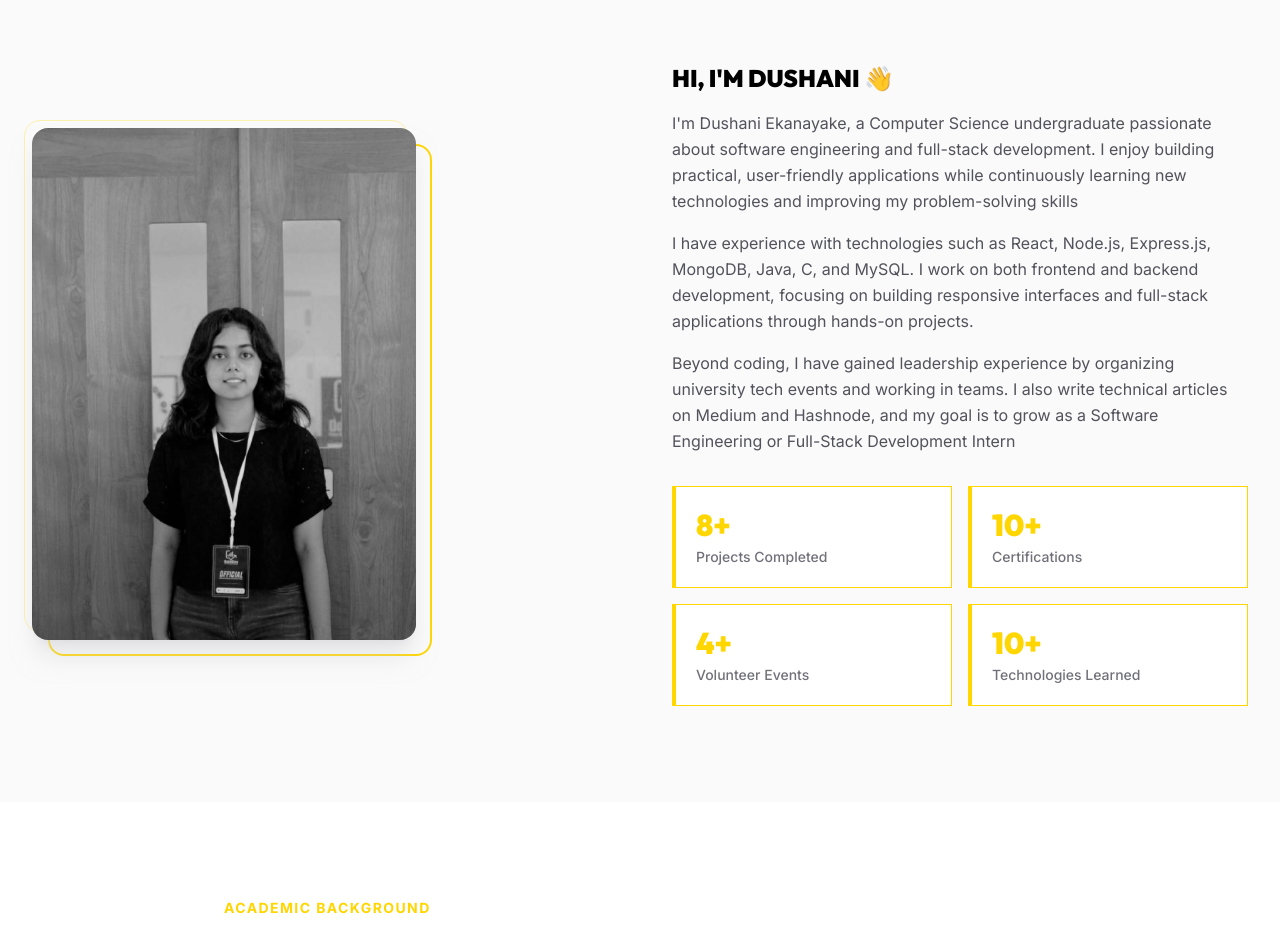
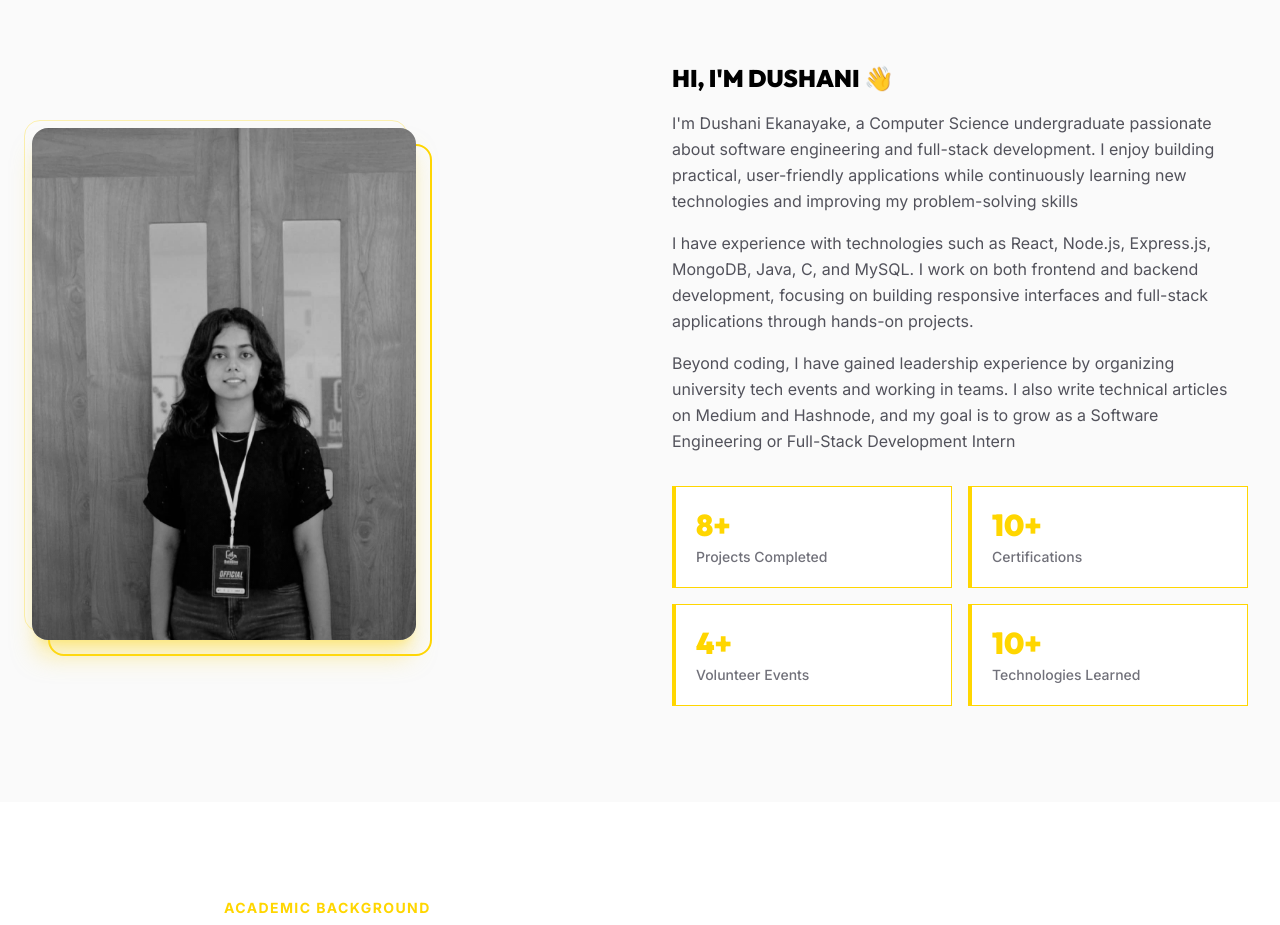
Before and after one commit to Dushani-Ekanayake/Dushani-Portfolio, a React (Vite) app: page / in a window 1280 px wide. Shown: the part 1020-1945 px from the top of the page. Built offline with nearby package versions, Linux system fonts and the light colour scheme; no server answers.

Commit message:
update About.jsx

```diff
--- a/src/sections/About.jsx
+++ b/src/sections/About.jsx
@@ -28,7 +28,7 @@ export default function About() {
               <div className="absolute inset-0 border-2 border-accent rounded-2xl translate-x-4 translate-y-4" />
               <div className="absolute inset-0 border border-accent/30 rounded-2xl -translate-x-2 -translate-y-2" />
               {/* Profile Image */}
-              <div className="relative z-10 overflow-hidden rounded-2xl shadow-xl shadow-zinc-300/50 dark:shadow-black/40">
+              <div className="relative z-10 overflow-hidden rounded-2xl shadow-xl shadow-yellow-300/50 light:shadow-light/40">
                 <img
                   src={profileImage}
                   alt="Dushani"
```
